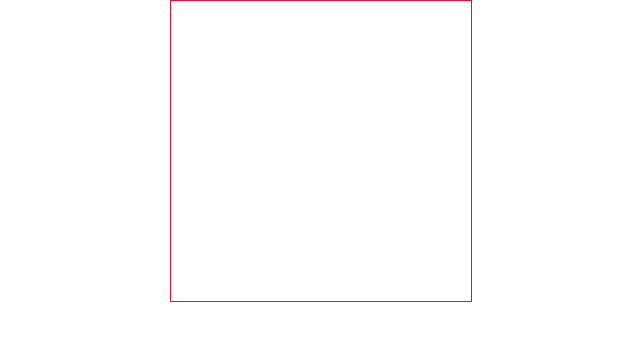
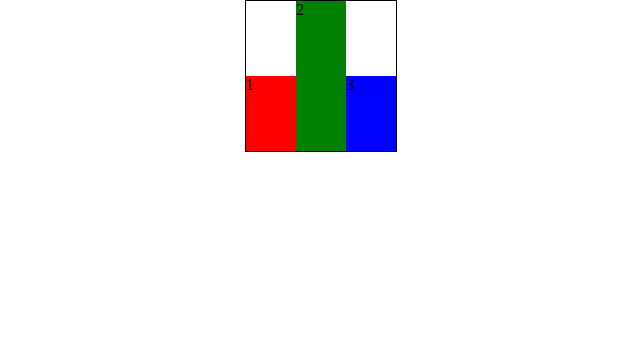
Before and after one commit to Yuutsuy/responsive_Flex, a plain HTML site: page index.html in a window 1280 px wide. Shown: the whole page, without its empty margins (319-959 px from the left). Drawn offline with Linux system fonts and the light colour scheme.

Commit message:
flex feito (não posicionado corretamente)

```diff
--- a/assets/CSS/div.css
+++ b/assets/CSS/div.css
@@ -1,7 +1,28 @@
 #container {
-    display: flex;
-    border: 1px solid crimson;
-    width: 300px;
-    height: 300px;
+    display:flex;
+    justify-content: center;
+    align-items:flex-end;
+    justify-content:space-around;
+    border: 1px solid black;
+    width:150px;
+    height:150px;
     margin:auto;
 }
+
+#content1 {
+    background-color:red;
+    width: 100%;
+    height: 50%;
+}
+
+#content2 {
+    background-color:green;
+    width: 100%;
+    height: 100%;
+}
+
+#content3 {
+    background-color:blue;
+    width: 100%;
+    height: 50%;
+}
--- a/index.html
+++ b/index.html
@@ -1,17 +1,17 @@
 <!DOCTYPE html>
 <html lang="pt-br">
   <head>
-        <meta charset="UTF-8">
-        <meta name="viewport" content="width=device-width, initial-scale=1.0">
+    <meta charset="UTF-8" />
+    <meta name="viewport" content="width=device-width, initial-scale=1.0" />
     <title>Flex Responsivel</title>
-        <link rel="stylesheet" href="./style.css">
+    <link rel="stylesheet" href="./style.css" />
   </head>
   <body>
 
     <div id="container">
-            <div></div>
-            <div></div>
-            <div></div>
+        <div id="content1">1</div>
+        <div id="content2">2</div>
+        <div id="content3">3</div>
     </div>
 
   </body>
```
Lines whose indentation alone changed are shown as unchanged.
